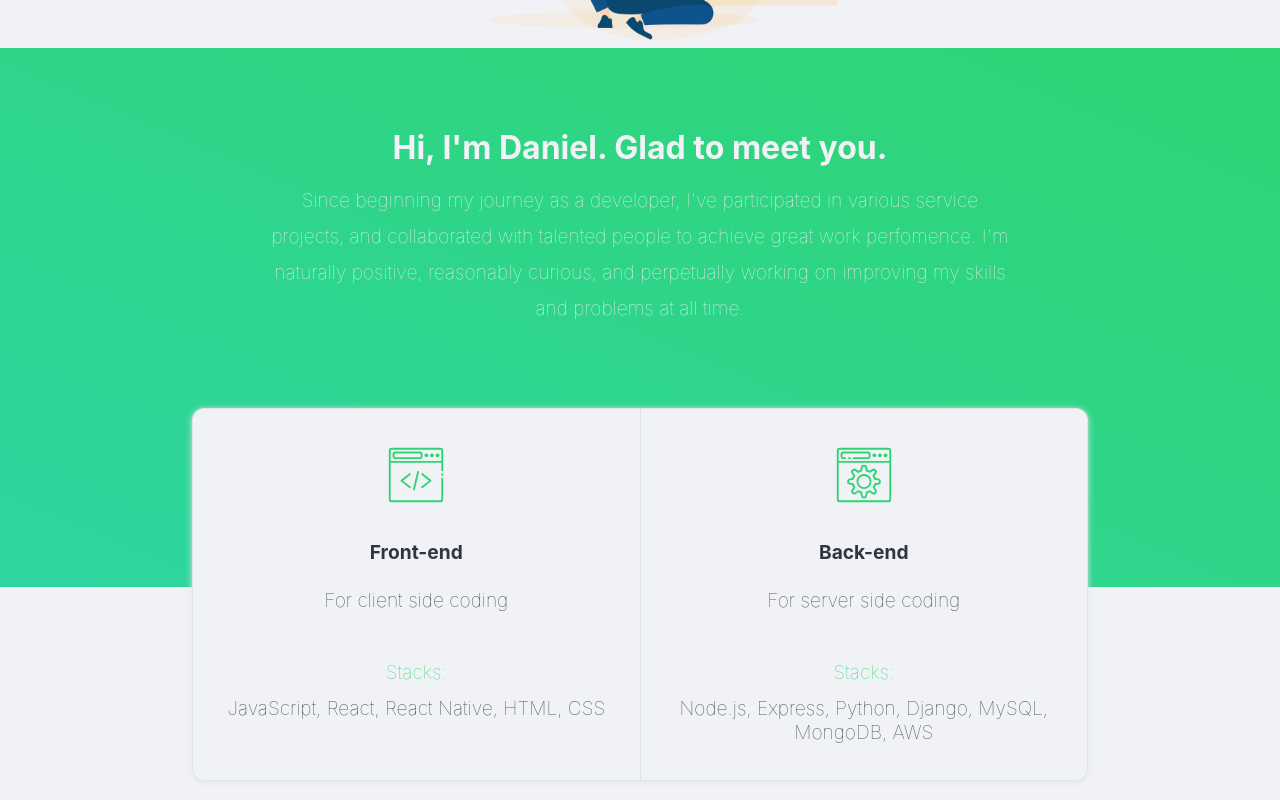
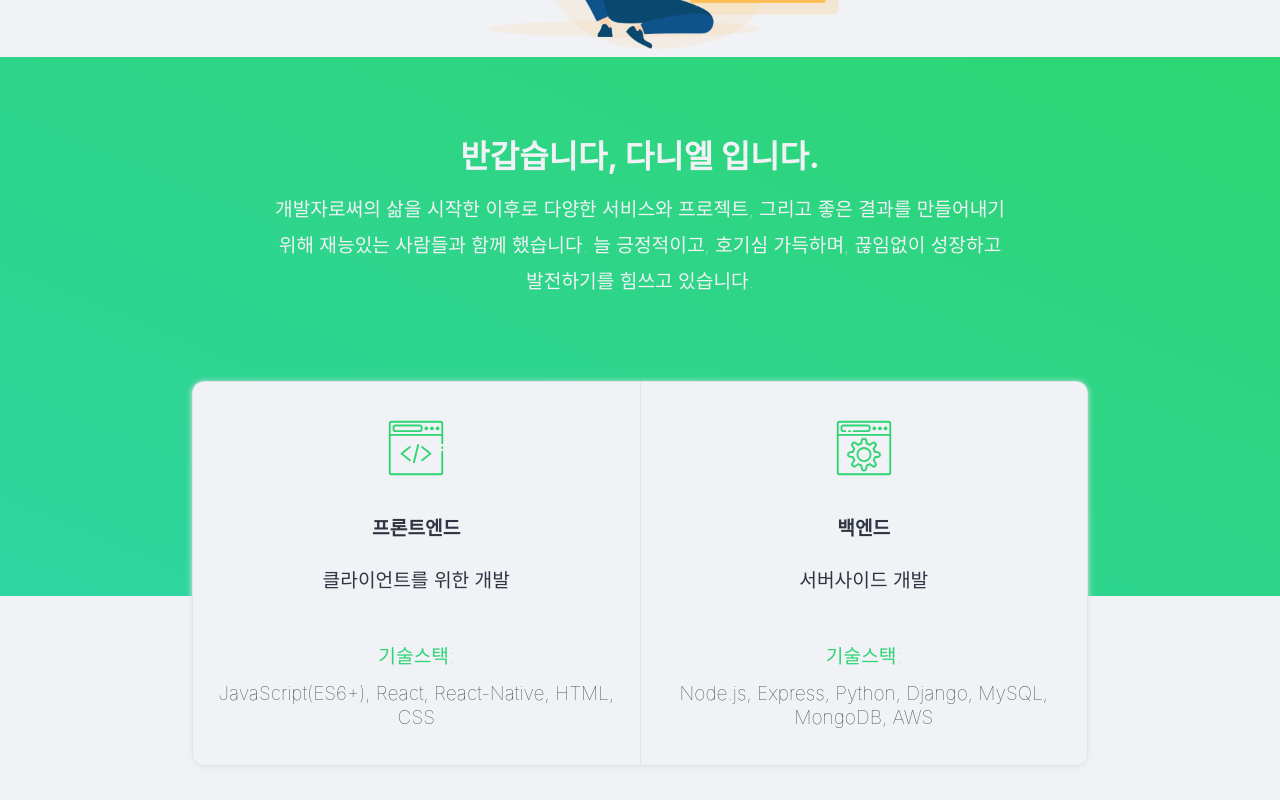
Before and after one commit to ekklesia11/portfolio_csr, a React (Create React App) app: page / in a window 1280 px wide. Shown: the part 880-1680 px from the top of the page. Built offline with nearby package versions, Linux system fonts and the light colour scheme.

Commit message:
korean/english version code updated and code simplified

```diff
--- a/src/components/about/about.js
+++ b/src/components/about/about.js
@@ -7,12 +7,37 @@ import programming from "../../assets/programming.png";
 import Description from "./description";
 
 const About = () => {
+  const intro = {
+    kr: {
+      title: "프론트엔드 개발자",
+      describe:
+        "심플하고 간단하게 서비스를 개발하면서 내 일을 사랑하는 개발자입니다.",
+    },
+    en: {
+      title: "Front-end Developer",
+      describe: "I code simple and modern things, and I love what I do.",
+    },
+  };
+
+  let language = 0;
+
+  const introView = (obj) => {
+    return language ? (
+      <p>
+        <h3>{obj.en.title}</h3>
+        <span>{obj.en.describe}</span>
+      </p>
+    ) : (
+      <p>
+        <h3>{obj.kr.title}</h3>
+        <span>{obj.kr.describe}</span>
+      </p>
+    );
+  };
+
   return (
     <Container>
-      <p>
-        <h3>Web/App Developer</h3>
-        <span>I code simple and modern things, and I love what I do.</span>
-      </p>
+      {introView(intro)}
       <div className="img-ring">
         <div className="cartoon-img" />
       </div>
--- a/src/components/about/description.js
+++ b/src/components/about/description.js
@@ -5,42 +5,106 @@ import server from "../../assets/server.svg";
 import client from "../../assets/client.svg";
 
 const Description = () => {
-  // const about =
-  //   "안녕하세요 개발자 다니엘 입니다. 다양한 서비스를 모던한 웹/앱으로 개발합니다. 긍정적이고 친근하며 성장하길 좋아합니다. University of Cape Town 을 졸업하고 연구원, 스타트업, 영업 등 다양한 경험을 쌓았습니다. 단순히 코딩만 잘하는 개발자가 아니라 서비스 전체를 이해하는 개발자입니다.";
+  const description = {
+    kr: {
+      greeting: "반갑습니다, 다니엘 입니다.",
+      describe:
+        "개발자로써의 삶을 시작한 이후로 다양한 서비스와 프로젝트, 그리고 좋은 결과를 만들어내기 위해 재능있는 사람들과 함께 했습니다. 늘 긍정적이고, 호기심 가득하며, 끊임없이 성장하고 발전하기를 힘쓰고 있습니다.",
+    },
+    en: {
+      greeting: "Hi, I'm Daniel. Glad to meet you.",
+      describe:
+        "Since beginning my journey as a developer, I've participated in various service projects, and collaborated with talented people to achieve great work perfomence. I'm naturally positive, reasonably curious, and perpetually working on improving my skills and problems at all time.",
+    },
+  };
+
+  const skillSet = {
+    kr: [
+      {
+        position: "프론트엔드",
+        describe: "클라이언트를 위한 개발",
+        stack: ["JavaScript(ES6+)", "React", "React-Native", "HTML", "CSS"],
+        img: client,
+      },
+      "line",
+      {
+        position: "백엔드",
+        describe: "서버사이드 개발",
+        stack: [
+          "Node.js",
+          "Express",
+          "Python",
+          "Django",
+          "MySQL",
+          "MongoDB",
+          "AWS",
+        ],
+        img: server,
+      },
+    ],
+    en: [
+      {
+        position: "Front-end",
+        describe: "For client side coding",
+        stack: ["JavaScript(ES6+)", "React", "React-Native", "HTML", "CSS"],
+        img: client,
+      },
+      "line",
+      {
+        position: "Back-end",
+        describe: "For server side coding",
+        stack: [
+          "Node.js",
+          "Express",
+          "Python",
+          "Django",
+          "MySQL",
+          "MongoDB",
+          "AWS",
+        ],
+        img: server,
+      },
+    ],
+  };
+
+  let language = 0;
+
+  const descriptionView = (obj) => {
+    return language ? (
+      <div className="intro">
+        <h4>{obj.en.greeting}</h4>
+        <span>{obj.en.describe}</span>
+      </div>
+    ) : (
+      <div className="intro">
+        <h4>{obj.kr.greeting}</h4>
+        <span>{obj.kr.describe}</span>
+      </div>
+    );
+  };
+
+  const stackView = (obj) => {
+    return obj[language ? "en" : "kr"].map((data, i) =>
+      data === "line" ? (
+        <div className="vertical-line" key={i} />
+      ) : (
+        <div className={`detail detail-${i}`} key={i}>
+          <img src={data.img} alt="" className="client" />
+          <div className="detail-text">
+            <strong>{data.position}</strong>
+            <div>{data.describe}</div>
+            <div className="title">{language ? "stacks" : "기술스택"}:</div>
+            <div>{data.stack.join(", ")}</div>
+          </div>
+        </div>
+      )
+    );
+  };
 
   return (
     <Container>
-      <div className="intro">
-        <h4>Hi, I'm Daniel. Glad to meet you.</h4>
-        <span>
-          Since beginning my journey as a developer, I've participated in
-          various service projects, and collaborated with talented people to
-          achieve great work perfomence. I'm naturally positive, reasonably
-          curious, and perpetually working on improving my skills and problems
-          at all time.
-        </span>
-      </div>
-      <div className="details">
-        <div className="detail detail-1">
-          <img src={client} alt="" className="client" />
-          <div className="detail-text">
-            <strong>Front-end</strong>
-            <div>For client side coding</div>
-            <div className="title">Stacks:</div>
-            <div>JavaScript, React, React Native, HTML, CSS</div>
-          </div>
-        </div>
-        <div className="vertical-line" />
-        <div className="detail detail-2">
-          <img src={server} alt="" className="server" />
-          <div className="detail-text">
-            <strong>Back-end</strong>
-            <div>For server side coding</div>
-            <div className="title">Stacks:</div>
-            <div>Node.js, Express, Python, Django, MySQL, MongoDB, AWS</div>
-          </div>
-        </div>
-      </div>
+      {descriptionView(description)}
+      <div className="details">{stackView(skillSet)}</div>
     </Container>
   );
 };
@@ -110,7 +174,7 @@ const Container = styled.div`
       }
     }
 
-    .detail-1 {
+    .detail-0 {
       border-radius: 12px 0 0 12px;
       border: 1px solid #dfe4ea;
       border-right: none;
```
